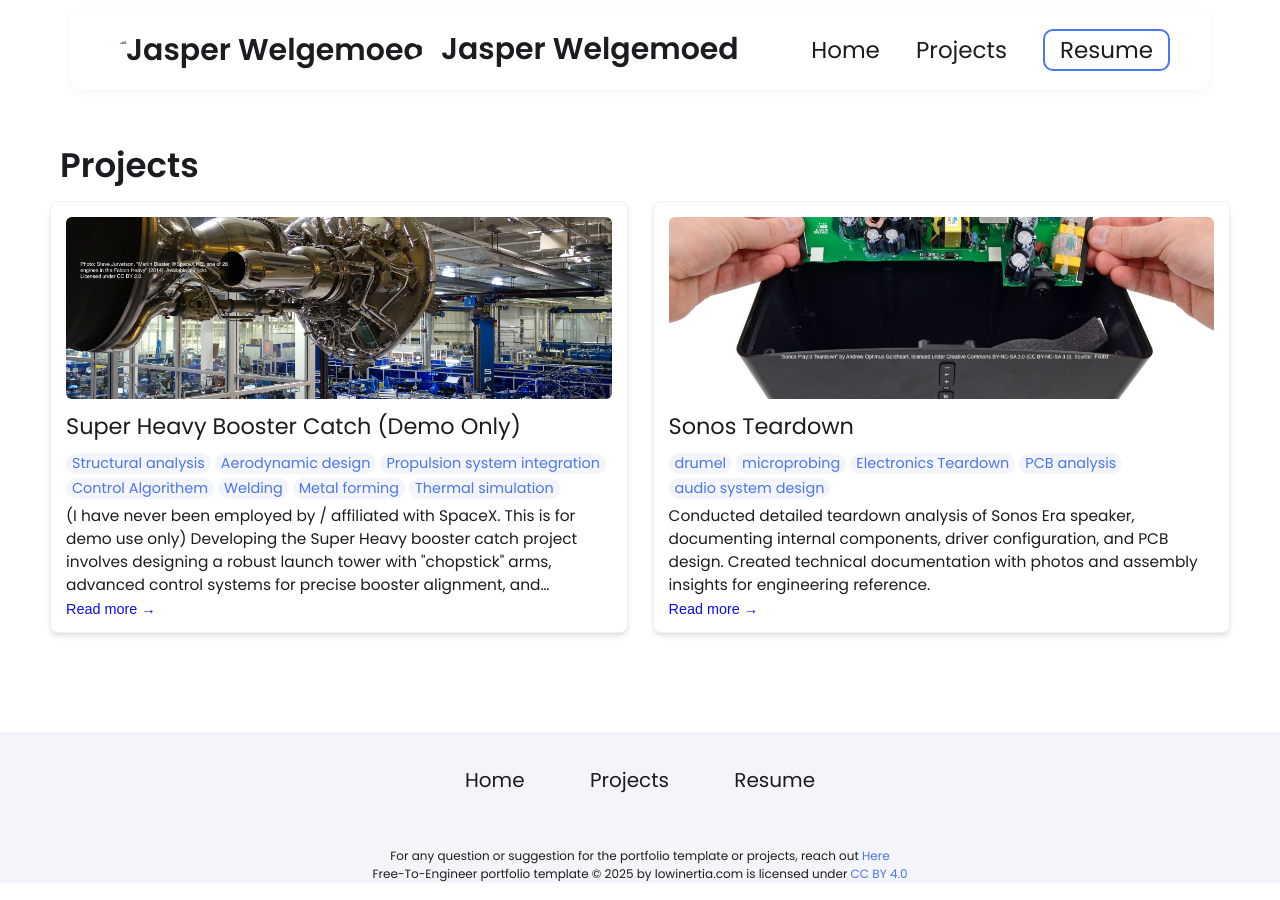
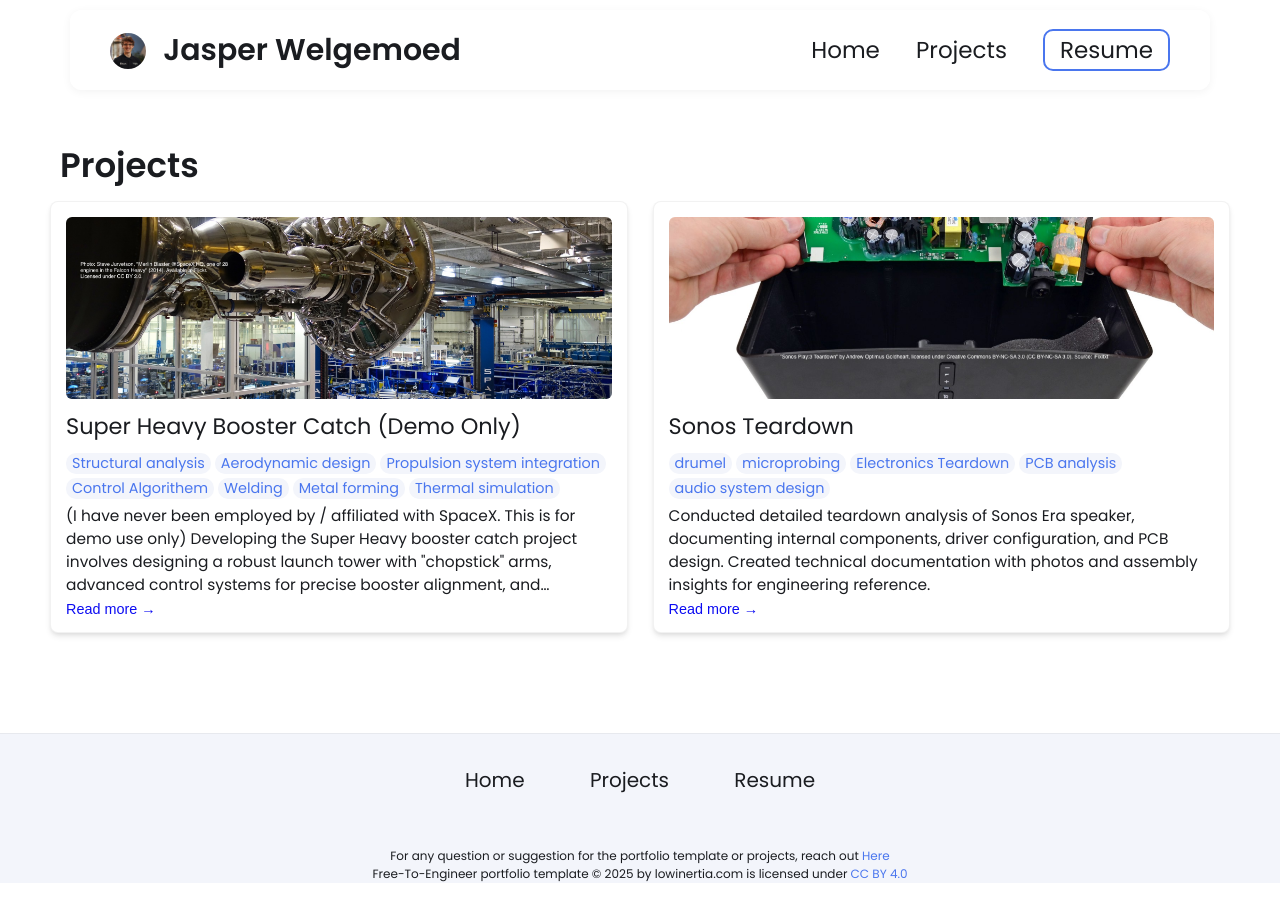
Before and after one commit to jasperwelgemoed/jasperwelgemoed.github.io, a Jekyll site: the page built from projects.html, in a window 1280 px wide. Built offline with Jekyll 4.4.1, drawn with Linux system fonts in a browser that asks for light colours.

Commit message:
Update navbar.html

```diff
--- a/_includes/navbar.html
+++ b/_includes/navbar.html
@@ -2,7 +2,7 @@
 <nav>
     <div class="left">
         <a href="/" class="navbar-brand">
-            <img src="assets/images/profile-image/LinkedIn.jpg" alt="Jasper Welgemoed" class="navbar-logo">
+            <img src="/assets/images/profile-image/LinkedIn.jpg" alt="Jasper Welgemoed" class="navbar-logo">
             <span>Jasper Welgemoed</span>
         </a>
 
```
